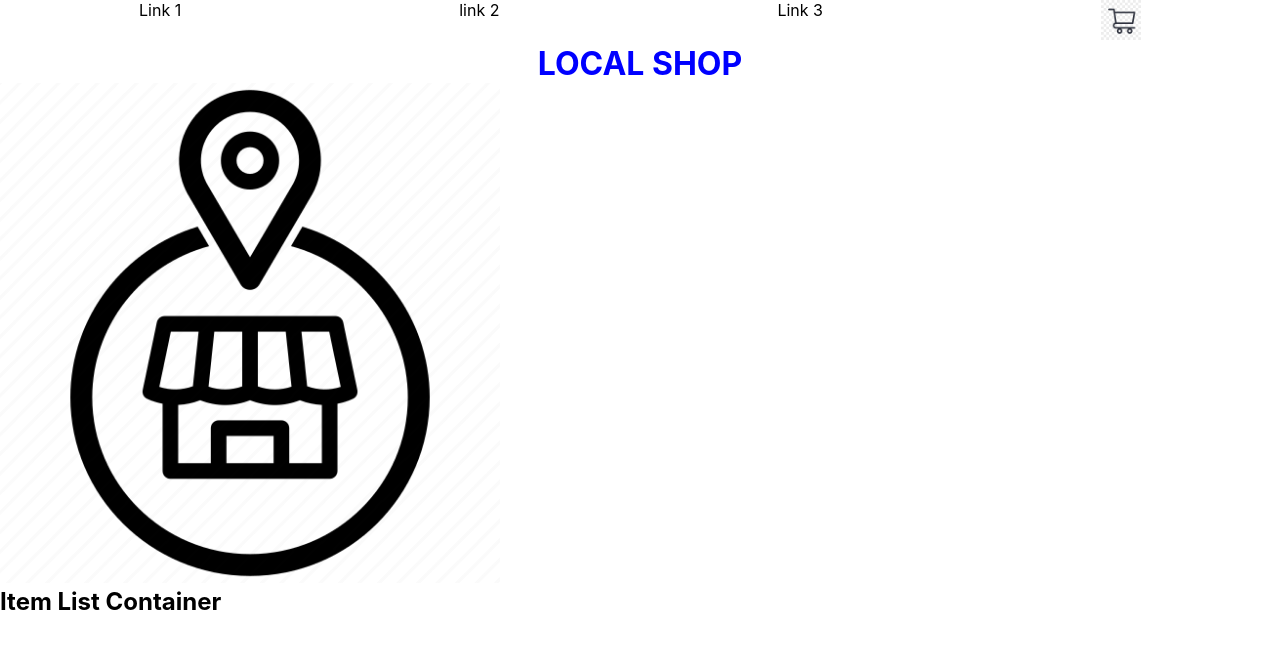
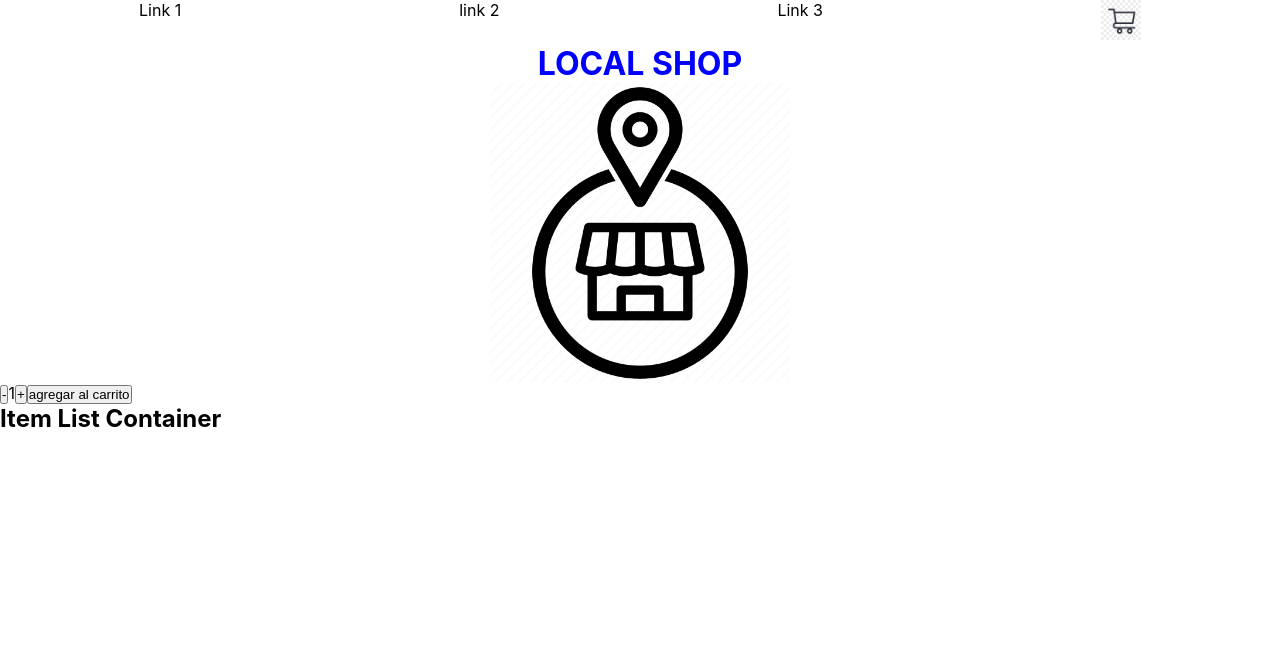
Before and after one commit to francovarela98/miApp, a React (Create React App) app: page / in a window 1280 px wide. Shown: the top 648 px of the page. Built offline with nearby package versions, Linux system fonts and the light colour scheme.

Commit message:
nuevo repositorio

```diff
--- a/src/App.css
+++ b/src/App.css
@@ -9,7 +9,10 @@ h1{
   text-align: center;
   color: blue;
 }
-localImg{
+.localImg{
     width: 100%;
+    display: flex;
     align-items: center;
+    justify-content: center;
+
 }
--- a/src/App.js
+++ b/src/App.js
@@ -2,6 +2,7 @@ import './App.css';
 import NavBar from './componentes/NavBar/NavBar';
 import ItemListContainer from './componentes/ItemListContainer';
 import localshopimg from './img/localshop.jpg'
+import ItemCount from './componentes/ItemCount/ItemCount';
 
 function App() {
   return (
@@ -12,8 +13,9 @@ function App() {
 
         <h1>local shop</h1>
         <div className='localImg'>
-        <img width="500" src={localshopimg} className="App-logo" alt="logo" />
+        <img width="300" src={localshopimg} className="App-logo" alt="logo" />
         </div>
+        <ItemCount stock={5} initial={1}/>
         <ItemListContainer></ItemListContainer>
 
 
--- /dev/null
+++ b/src/componentes/ItemCount/ItemCount.jsx
@@ -0,0 +1,23 @@
+import React from 'react'
+import { useState } from 'react';
+
+function ItemCount({stock, initial}) {
+    const [count, setCount] = useState (initial);
+    function suma(){
+        setCount(count +1)
+    }
+    function resta(){
+        setCount(count -1)
+    }
+  return (
+    <div>
+        <button onClick={resta}>-</button>
+        <span>{count}</span>
+        <button onClick={suma}>+</button>
+        <button>agregar al carrito</button>
+
+    </div>
+  )
+}
+
+export default ItemCount
```
